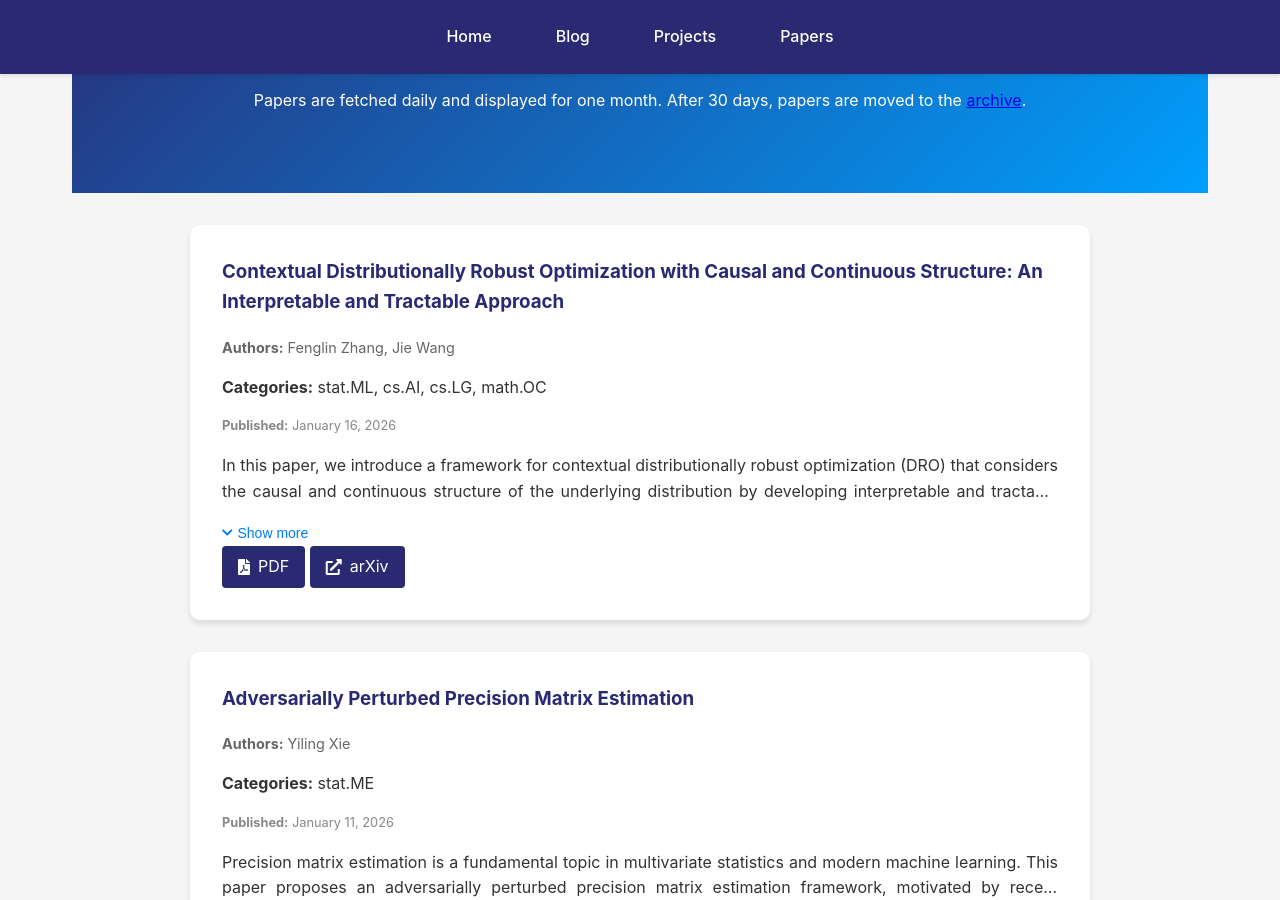
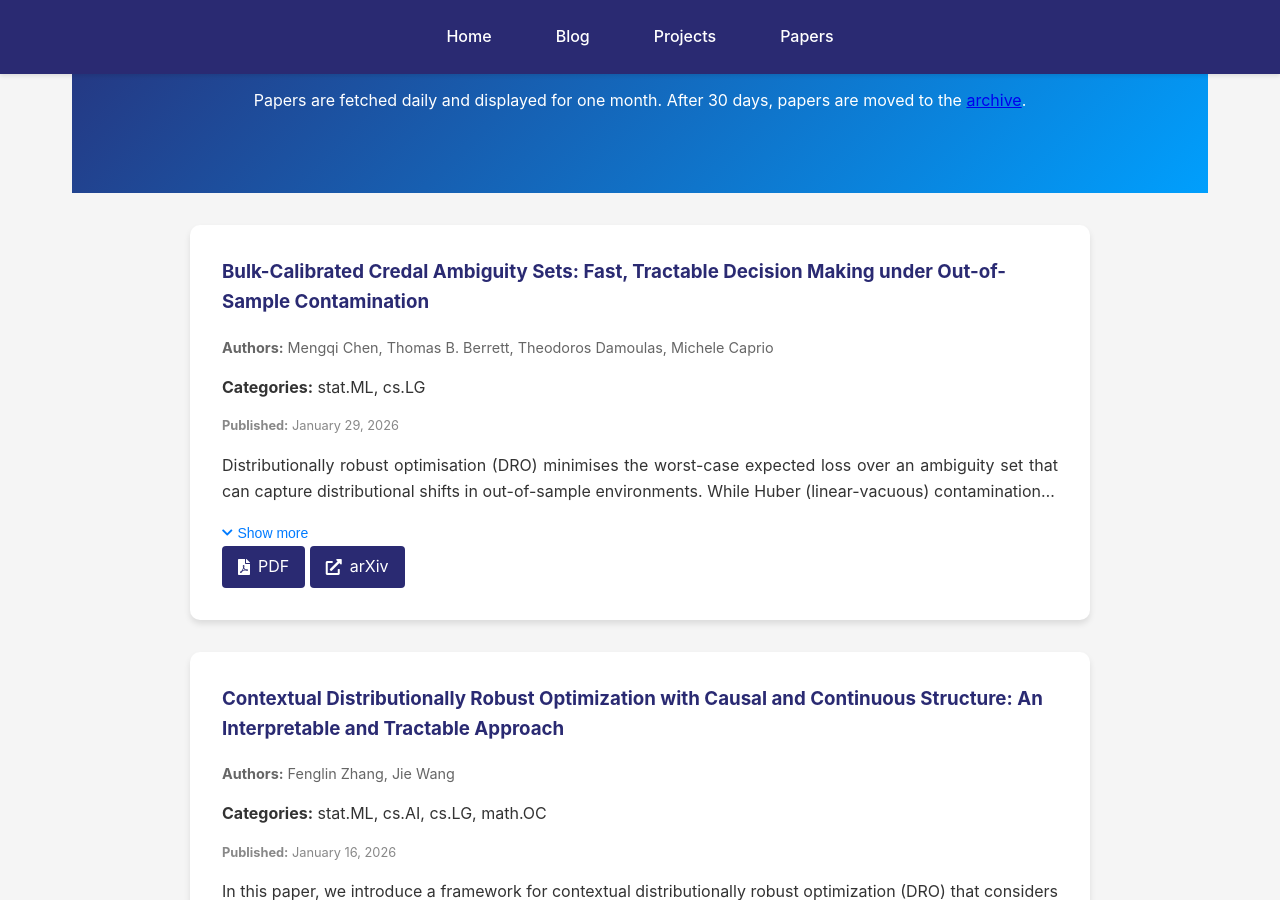
Before and after one commit to kyZhan2002/mypage, a Jekyll site: the page built from papers/index.html, in a window 1280 px wide and 900 px high, scrolled down 304 px. Built offline with Jekyll 4.4.1, drawn with Linux system fonts in a browser that asks for light colours.

Commit message:
Update arXiv papers

```diff
--- a/_data/arxiv_cache.json
+++ b/_data/arxiv_cache.json
@@ -1,6 +1,26 @@
 {
-  "last_fetch_timestamp": 1769738248,
+  "last_fetch_timestamp": 1769824413,
   "papers": [
+    {
+      "arxiv_id": "2601.21324",
+      "title": "Bulk-Calibrated Credal Ambiguity Sets: Fast, Tractable Decision Making under Out-of-Sample Contamination",
+      "authors": [
+        "Mengqi Chen",
+        "Thomas B. Berrett",
+        "Theodoros Damoulas",
+        "Michele Caprio"
+      ],
+      "abstract": "Distributionally robust optimisation (DRO) minimises the worst-case expected loss over an ambiguity set that can capture distributional shifts in out-of-sample environments. While Huber (linear-vacuous) contamination is a classical minimal-assumption model for an $\\varepsilon$-fraction of arbitrary perturbations, including it in an ambiguity set can make the worst-case risk infinite and the DRO objective vacuous unless one imposes strong boundedness or support assumptions. We address these challenges by introducing bulk-calibrated credal ambiguity sets: we learn a high-mass bulk set from data while considering contamination inside the bulk and bounding the remaining tail contribution separately. This leads to a closed-form, finite $\\mathrm{mean}+\\sup$ robust objective and tractable linear or second-order cone programs for common losses and bulk geometries. Through this framework, we highlight and exploit the equivalence between the imprecise probability (IP) notion of upper expectation and the worst-case risk, demonstrating how IP credal sets translate into DRO objectives with interpretable tolerance levels. Experiments on heavy-tailed inventory control, geographically shifted house-price regression, and demographically shifted text classification show competitive robustness-accuracy trade-offs and efficient optimisation times, using Bayesian, frequentist, or empirical reference distributions.",
+      "published": "January 29, 2026",
+      "published_raw": "2026-01-29T06:37:36Z",
+      "categories": [
+        "stat.ML",
+        "cs.LG"
+      ],
+      "pdf_link": "https://arxiv.org/pdf/2601.21324v1",
+      "arxiv_url": "https://arxiv.org/abs/2601.21324v1",
+      "added_timestamp": 1769824413
+    },
     {
       "arxiv_id": "2601.11016",
       "title": "Contextual Distributionally Robust Optimization with Causal and Continuous Structure: An Interpretable and Tractable Approach",
```
